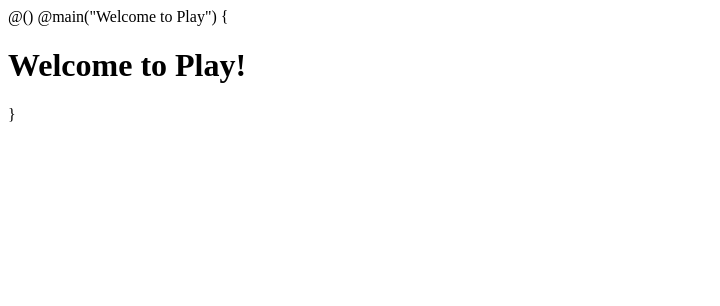
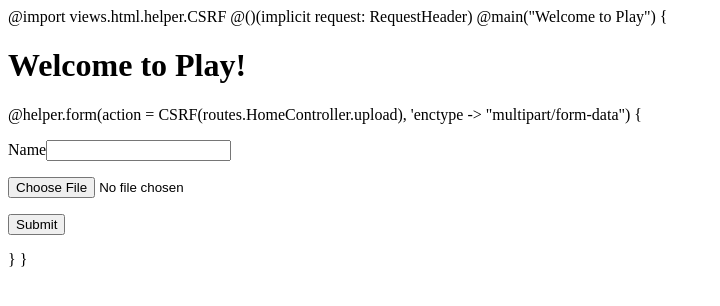
Before and after one commit to guardian/redact-pdf, a plain HTML site: page app/views/index.scala.html in a window 1280 px wide. Shown: the whole page, without its empty margins (0-720 px from the left). Drawn offline with Linux system fonts and the light colour scheme.

Commit message:
Basic upload/redaction

```diff
--- a/app/views/index.scala.html
+++ b/app/views/index.scala.html
@@ -1,5 +1,18 @@
-@()
+@import views.html.helper.CSRF
+@()(implicit request: RequestHeader)
 
 @main("Welcome to Play") {
   <h1>Welcome to Play!</h1>
+    @helper.form(action = CSRF(routes.HomeController.upload), 'enctype -> "multipart/form-data") {
+
+      <p>
+        <label>Name</label><input type="text" name="name">
+      </p>
+    <input type="file" name="picture">
+
+    <p>
+      <input type="submit">
+    </p>
+
+  }
 }
```
Also changed, not shown: 3 other files.
